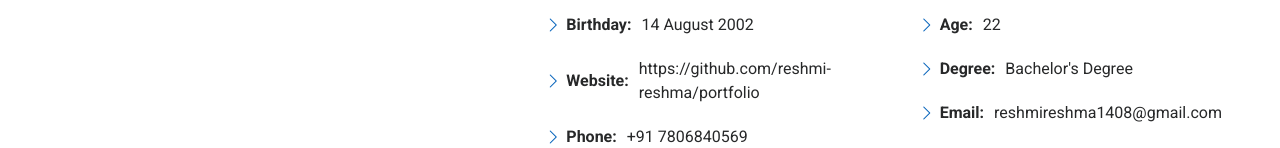
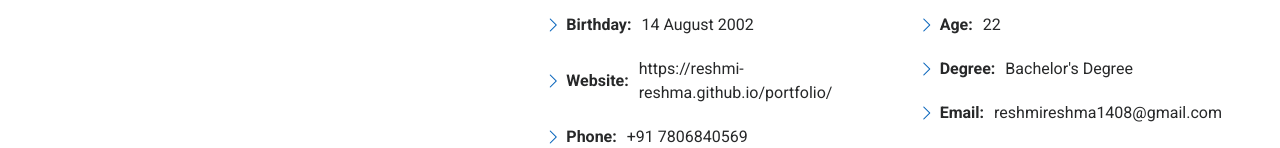
Before and after one commit to reshmi-reshma/portfolio, a plain HTML site: page index.html in a window 1280 px wide. Shown: the part 1142-1290 px from the top of the page. Drawn offline with Linux system fonts and the light colour scheme.

Commit message:
Update index.html

```diff
--- a/index.html
+++ b/index.html
@@ -102,7 +102,7 @@
               <div class="col-lg-6">
                 <ul>
                   <li><i class="bi bi-chevron-right"></i> <strong>Birthday:</strong> <span>14 August 2002</span></li>
-                  <li><i class="bi bi-chevron-right"></i> <strong>Website:</strong> <span>https://github.com/reshmi-reshma/portfolio
+                  <li><i class="bi bi-chevron-right"></i> <strong>Website:</strong> <span>https://reshmi-reshma.github.io/portfolio/
                   </span></li>
                   <li><i class="bi bi-chevron-right"></i> <strong>Phone:</strong> <span>+91 7806840569</span></li>
                   <li><i class="bi bi-chevron-right"></i> <strong>City:</strong> <span>Madurai, Tamilnadu</span></li>
```
